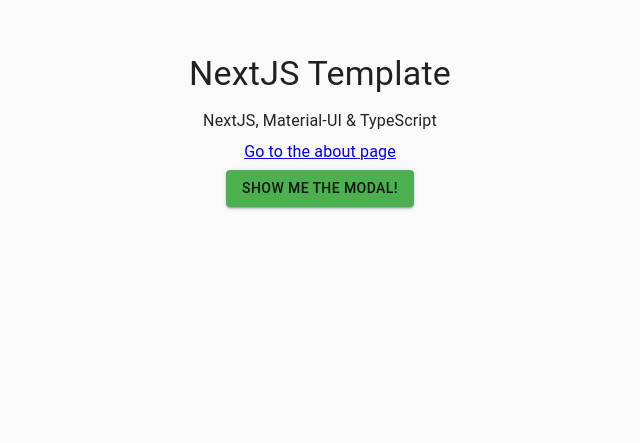
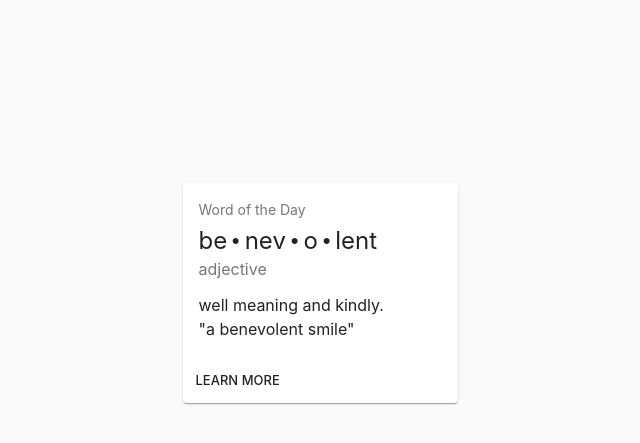
Before and after one commit to AndreMashukov/nextjs-template, a Next.js app: page / in a window 1280 px wide. Shown: the part 107-550 px from the top of the page, without its empty margins (320-960 px from the left). Built offline with nearby package versions, Linux system fonts and the light colour scheme.

Commit message:
_document.tsx added

```diff
--- /dev/null
+++ b/lib/initPageContext.ts
@@ -0,0 +1,33 @@
+import { Theme } from '@material-ui/core/styles';
+import { ServerStyleSheets } from '@material-ui/styles';
+import theme from '../theme/theme';
+
+export interface MaterialPageContext {
+  theme: Theme;
+  sheets: ServerStyleSheets;
+}
+
+function createPageContext() {
+  return {
+    theme,
+    sheets: new ServerStyleSheets()
+  };
+}
+
+let pageContext: MaterialPageContext;
+
+export default function getPageContext() {
+  // Make sure to create a new context for every server-side request so that data
+  // isn't shared between connections (which would be bad).
+  // tslint:disable-next-line: no-any
+  if (!(process as any).browser) {
+    return createPageContext();
+  }
+
+  // Reuse context on the client-side.
+  if (!pageContext) {
+    pageContext = createPageContext();
+  }
+
+  return pageContext;
+}
--- /dev/null
+++ b/lib/withMaterial.tsx
@@ -0,0 +1,42 @@
+import React from 'react';
+import AppComponentProps from 'next/app';
+import { ThemeProvider, StylesProvider } from '@material-ui/styles';
+import CssBaseline from '@material-ui/core/CssBaseline';
+import initPageContext, { MaterialPageContext } from './initPageContext';
+
+// withMaterial wraps <App> in the Material UI Theme and Styles providers.
+
+// noStylesGeneration prop is optional - but handy if using eg apollo's getDataFromTree, where it can be passed in app props.
+// Setting to true speeds up processing as sheets are not made.
+export interface Props {
+  noStylesGeneration?: boolean;
+}
+
+export interface MaterialAppComponentProps extends AppComponentProps {
+  pageContext: MaterialPageContext;
+}
+
+// tslint:disable-next-line: no-any
+export default (App: any) => {
+  return class WithMaterial extends React.Component<Props> {
+    static displayName = `WithMaterial(${App.displayName})`;
+    private pageContext: MaterialPageContext;
+
+    constructor(props: Props) {
+      super(props);
+      this.pageContext = initPageContext();
+    }
+
+    render() {
+      const { noStylesGeneration } = this.props;
+      return (
+        <ThemeProvider theme={this.pageContext.theme}>
+          <StylesProvider disableGeneration={noStylesGeneration}>
+            <CssBaseline />
+            <App {...this.props} pageContext={this.pageContext} />
+          </StylesProvider>
+        </ThemeProvider>
+      );
+    }
+  };
+};
--- a/pages/_app.tsx
+++ b/pages/_app.tsx
@@ -1,53 +1,20 @@
-import CssBaseline from '@material-ui/core/CssBaseline';
-import { StylesProvider, ThemeProvider } from '@material-ui/styles';
+import React from 'react';
 import App, { Container } from 'next/app';
-import Head from 'next/head';
-// --- Post bootstrap -----
-import React from 'react';
-import getPageContext, { PageContext } from '../src/getPageContext';
+import AppComponentProps from 'next/app';
+import withMaterial, { MaterialAppComponentProps } from '../lib/withMaterial';
 
-class MyApp extends App {
-  private pageContext: PageContext;
+interface Props extends AppComponentProps, MaterialAppComponentProps {}
 
-  constructor() {
-    // @ts-ignore
-    super();
-    this.pageContext = getPageContext();
-  }
-
-  componentDidMount() {
-    // Remove the server-side injected CSS.
-    const jssStyles = document.querySelector('#jss-server-side');
-    if (jssStyles && jssStyles.parentNode) {
-      jssStyles.parentNode.removeChild(jssStyles);
-    }
-  }
-
+class MyApp extends App<Props> {
   render() {
-    const { Component, pageProps } = this.props;
+    // pageContext is from withMaterial
+    const { Component, pageProps, pageContext } = this.props;
     return (
       <Container>
-        <Head>
-          <title>My page</title>
-        </Head>
-        {/* Wrap every page in Styles and Theme providers */}
-        <StylesProvider
-          sheetsRegistry={this.pageContext.sheetsRegistry}
-        >
-          {/* ThemeProvider makes the theme available down the React
-              tree thanks to React context. */}
-          <ThemeProvider theme={this.pageContext.theme}>
-            {/* CssBaseline kickstart an elegant, consistent, and simple baseline to build upon. */}
-            <CssBaseline />
-            {/* Pass pageContext to the _document though the renderPage enhancer
-                to render collected styles on server side. */}
-            <Component pageContext={this.pageContext} {...pageProps} />
-          </ThemeProvider>
-        </StylesProvider>
+        <Component pageContext={pageContext} {...pageProps} />
       </Container>
     );
   }
-
 }
 
-export default MyApp;
+export default withMaterial(MyApp);
--- /dev/null
+++ b/pages/_document.tsx
@@ -0,0 +1,72 @@
+import { MaterialPageContext } from '../lib/initPageContext';
+import Document, { Head, Main, NextScript } from 'next/document';
+import React from 'react';
+
+class MyDocument extends Document<{
+  pageContext: MaterialPageContext;
+}> {
+
+  // tslint:disable-next-line: no-any
+  static async getInitialProps(ctx: any) {
+    // Render app and page and get the context of the page with collected side effects.
+    // tslint:disable-next-line: no-any
+    let pageContext: MaterialPageContext = null as any;
+    // tslint:disable-next-line: no-any
+    const page = ctx.renderPage((Component: any) => {
+      // tslint:disable-next-line: no-any
+      const WrappedComponent = (props: any) => {
+        pageContext = props.pageContext;
+        // pageContext may be undefined in case of error
+        return pageContext ? (
+          // tslint:disable-next-line: no-any
+          (pageContext.sheets.collect(<Component {...props} />) as any)
+        ) : (
+          <Component {...props} />
+        );
+      };
+
+      return WrappedComponent;
+    });
+
+    return {
+      ...page,
+      pageContext,
+      // Styles fragment is rendered after the app and page rendering finish.
+      styles: pageContext.sheets.getStyleElement()
+    };
+  }
+
+  render() {
+    const { pageContext } = this.props;
+
+    return (
+      <html lang="en" dir="ltr">
+        <Head>
+          <meta charSet="utf-8" />
+          {/* Use minimum-scale=1 to enable GPU rasterization */}
+          <meta
+            name="viewport"
+            content="minimum-scale=1, initial-scale=1, width=device-width, shrink-to-fit=no"
+          />
+          {/* PWA primary color */}
+          <meta
+            name="theme-color"
+            content={
+              pageContext ? pageContext.theme.palette.primary.main : null
+            }
+          />
+          <link
+            rel="stylesheet"
+            href="https://fonts.googleapis.com/css?family=Roboto:300,400,500"
+          />
+        </Head>
+        <body>
+          <Main />
+          <NextScript />
+        </body>
+      </html>
+    );
+  }
+}
+
+export default MyDocument;
--- a/pages/index.tsx
+++ b/pages/index.tsx
@@ -1,67 +1,70 @@
+import React from 'react';
+import Card from '@material-ui/core/Card';
+import CardActions from '@material-ui/core/CardActions';
+import CardContent from '@material-ui/core/CardContent';
+import Typography from '@material-ui/core/Typography';
+import Button from '@material-ui/core/Button';
 
-/* eslint-disable jsx-a11y/anchor-is-valid */
-import Button from '@material-ui/core/Button';
-import Dialog from '@material-ui/core/Dialog';
-import DialogActions from '@material-ui/core/DialogActions';
-import DialogContent from '@material-ui/core/DialogContent';
-import DialogContentText from '@material-ui/core/DialogContentText';
-import DialogTitle from '@material-ui/core/DialogTitle';
-import Typography from '@material-ui/core/Typography';
 import { makeStyles } from '@material-ui/styles';
-import Link from 'next/link';
-import { createMuiTheme } from '@material-ui/core/styles';
-// --- Post bootstrap -----
-import React from 'react';
 
-const theme = createMuiTheme();
+const useStyles = makeStyles({
+  root: {
+    display: 'flex',
+    height: '100vh',
+    width: '100vw',
+    justifyContent: 'center',
+    alignItems: 'center'
+  },
+  card: {
+    width: 275
+  },
+  bullet: {
+    display: 'inline-block',
+    margin: '0 2px',
+    transform: 'scale(0.8)'
+  },
+  title: {
+    fontSize: 14
+  },
+  pos: {
+    marginBottom: 12
+  }
+});
 
-const useStyles = makeStyles(() => ({
-  root: {
-    paddingTop: theme.spacing(20),
-    textAlign: 'center'
-  }
-}));
-
-function Index() {
-  const classes = useStyles({});
-  const [open, setState] = React.useState(false);
-
-  const handleClose = () => {
-    setState(false);
-  };
-  const handleClick = () => {
-    setState(true);
-  };
-
+export default () => {
+  const classes = useStyles();
+  const bull = <span className={classes.bullet}>•</span>;
   return (
     <div className={classes.root}>
-      <Dialog open={open} onClose={handleClose}>
-        <DialogTitle>Model launched!</DialogTitle>
-        <DialogContent>
-          <DialogContentText>Modal</DialogContentText>
-        </DialogContent>
-        <DialogActions>
-          <Button color="primary" onClick={handleClose}>
-            OK
-          </Button>
-        </DialogActions>
-      </Dialog>
-      <Typography variant="h4" gutterBottom>
-        NextJS Template
-      </Typography>
-      <Typography variant="subtitle1" gutterBottom>
-        NextJS, Material-UI & TypeScript
-      </Typography>
-      <Typography gutterBottom>
-        <Link href="/about">
-          <a>Go to the about page</a>
-        </Link>
-      </Typography>
-      <Button variant="contained" color="secondary" onClick={handleClick}>
-        Show me the Modal!
-      </Button>
+      <Card className={classes.card}>
+        <CardContent>
+          <Typography
+            className={classes.title}
+            color="textSecondary"
+            gutterBottom
+          >
+            Word of the Day
+          </Typography>
+          <Typography variant="h5" component="h2">
+            be
+            {bull}
+            nev
+            {bull}o{bull}
+            lent
+          </Typography>
+          <Typography className={classes.pos} color="textSecondary">
+            adjective
+          </Typography>
+          <Typography component="p">
+            well meaning and kindly.
+            <br />
+            {'"a benevolent smile"'}
+          </Typography>
+        </CardContent>
+        <CardActions>
+          <Button size="small">Learn More</Button>
+        </CardActions>
+      </Card>
     </div>
   );
-}
-
-export default Index;
+};
--- /dev/null
+++ b/theme/theme.ts
@@ -0,0 +1,36 @@
+import { createMuiTheme } from '@material-ui/core/styles';
+import purple from '@material-ui/core/colors/purple';
+import green from '@material-ui/core/colors/green';
+
+// A theme with custom primary and secondary color.
+// It's optional.
+export default createMuiTheme({
+  palette: {
+    primary: {
+      light: purple[300],
+      main: purple[500],
+      dark: purple[700]
+    },
+    secondary: {
+      light: green[300],
+      main: green[500],
+      dark: green[700]
+    }
+  },
+  typography: {
+    fontFamily: [
+      '-apple-system',
+      'BlinkMacSystemFont',
+      '"Segoe UI"',
+      'Roboto',
+      '"Helvetica Neue"',
+      'Arial',
+      'sans-serif',
+      '"Apple Color Emoji"',
+      '"Segoe UI Emoji"',
+      '"Segoe UI Symbol"'
+    ].join(','),
+    useNextVariants: true
+  // tslint:disable-next-line: no-any
+  } as any
+});
```
